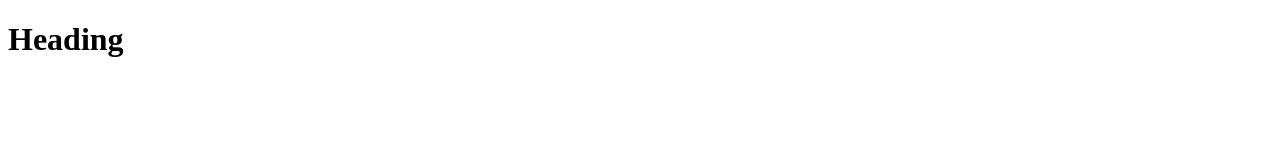
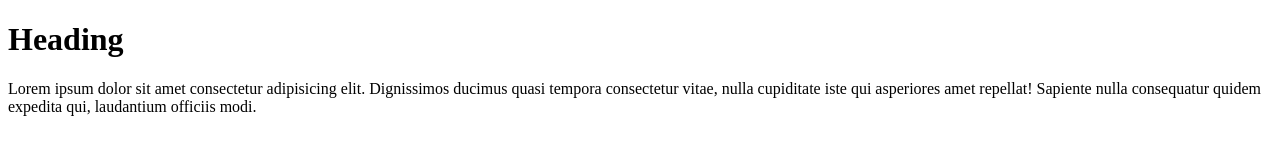
Before and after one commit to mahtyazdwiky/pelatihan, a plain HTML site: page index.html in a window 1280 px wide. Drawn offline with Linux system fonts and the light colour scheme.

Commit message:
paragprah

```diff
--- a/index.html
+++ b/index.html
@@ -8,5 +8,6 @@
 </head>
 <body>
     <h1>Heading</h1>
+    <p>Lorem ipsum dolor sit amet consectetur adipisicing elit. Dignissimos ducimus quasi tempora consectetur vitae, nulla cupiditate iste qui asperiores amet repellat! Sapiente nulla consequatur quidem expedita qui, laudantium officiis modi.</p>
 </body>
 </html>
```
